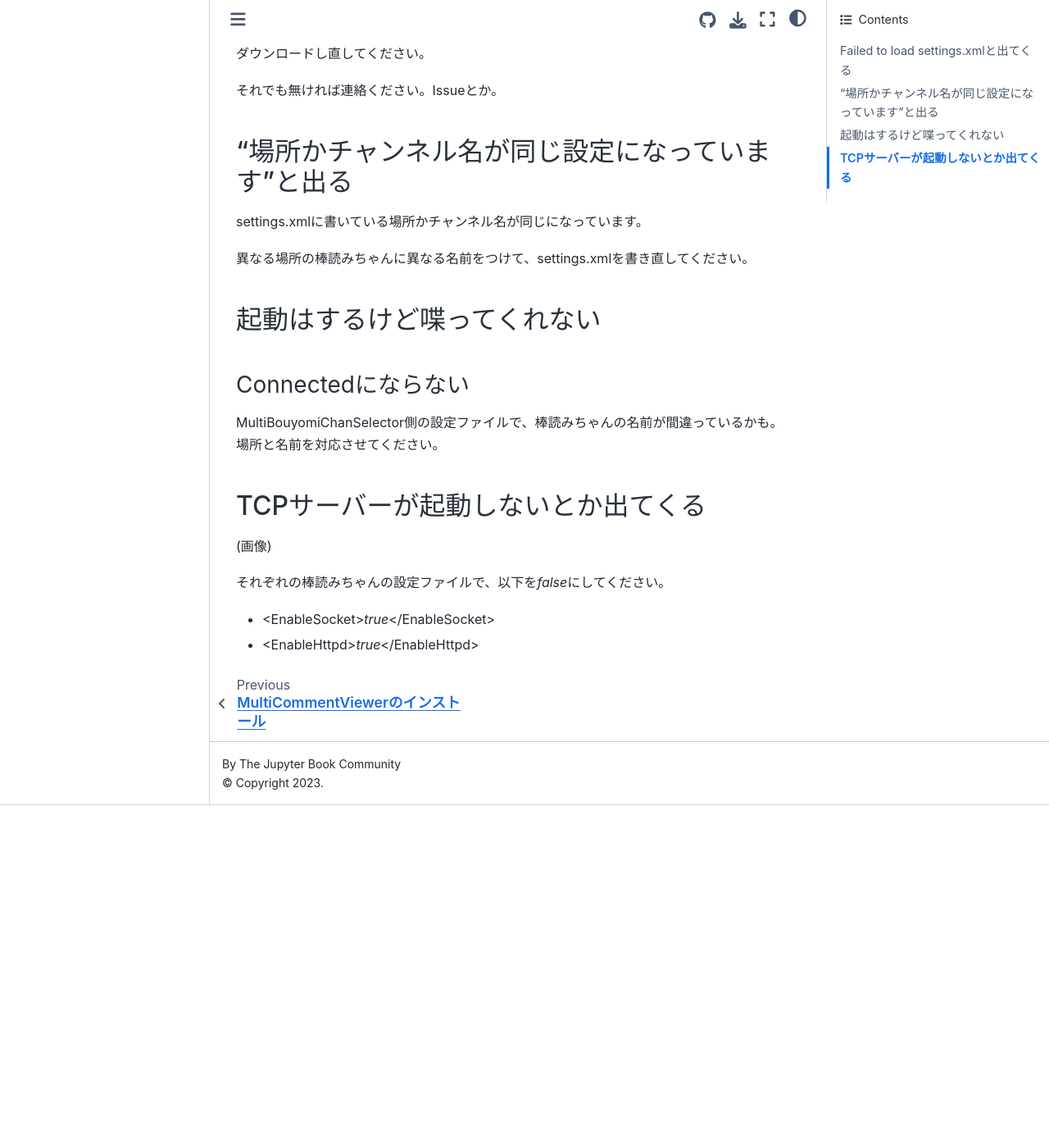
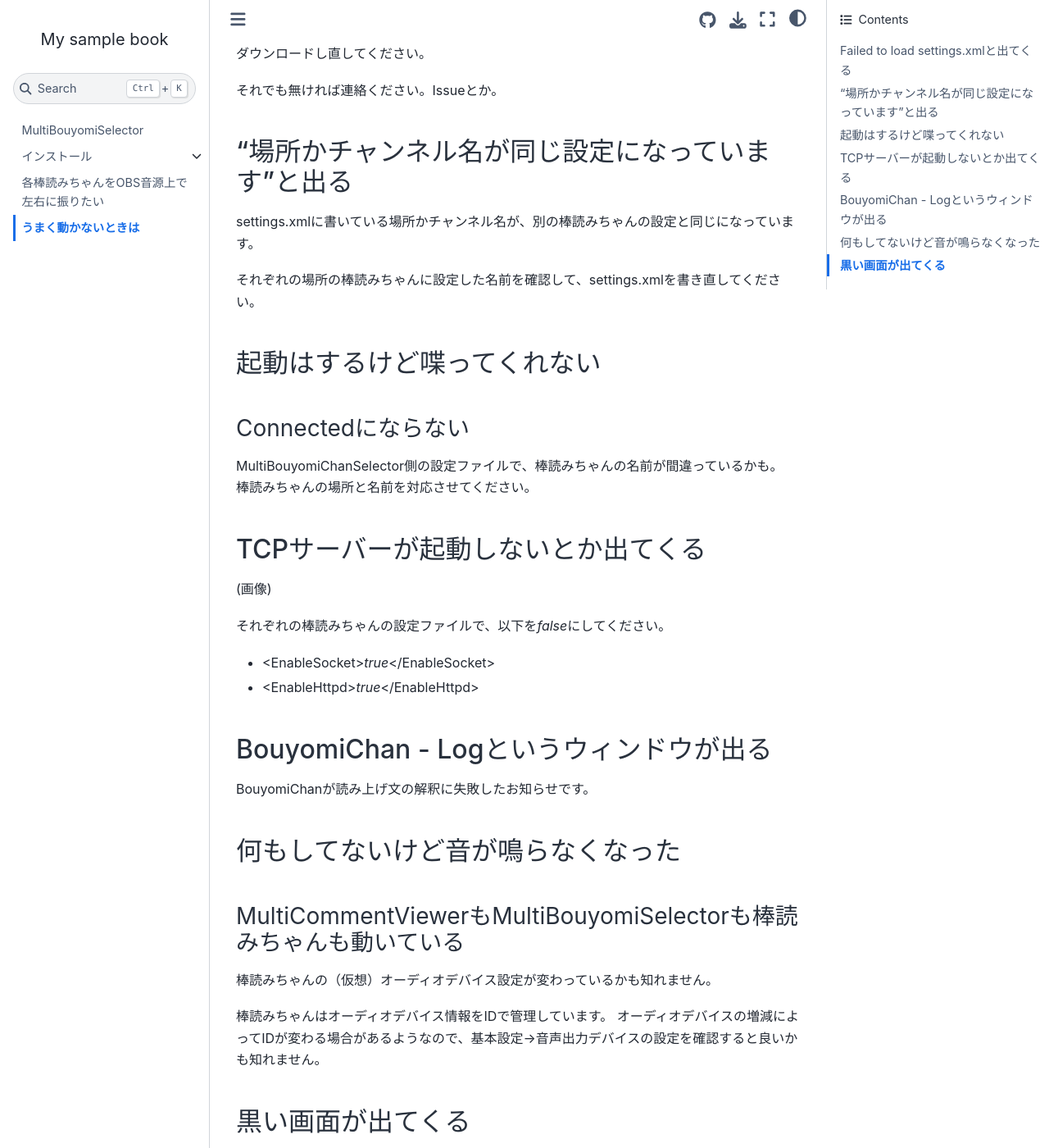
Before and after one commit to kure3rd/MultiBouyomiSelector, a Jupyter Book: the page built from Help.md, in a window 1280 px wide and 1400 px high, scrolled down 418 px. Shown: the whole window at 82% size. Built offline with Jupyter Book 1.0.4 settings and Sphinx 7.4.7 and the Sphinx Book theme 1.1.4, drawn with Linux system fonts in a browser that asks for light colours; pages that are not in the unit, such as notebooks, are missing from menus; before the commit the page ends 1398 px from its top, so only the background shows below that; some of the changed text lies outside the part shown.

Commit message:
とりあえず

````diff
--- a/Help.md
+++ b/Help.md
@@ -12,15 +12,15 @@
 それでも無ければ連絡ください。Issueとか。
 
 ## "場所かチャンネル名が同じ設定になっています"と出る
-settings.xmlに書いている場所かチャンネル名が同じになっています。
+settings.xmlに書いている場所かチャンネル名が、別の棒読みちゃんの設定と同じになっています。
 
-異なる場所の棒読みちゃんに異なる名前をつけて、settings.xmlを書き直してください。
+それぞれの場所の棒読みちゃんに設定した名前を確認して、settings.xmlを書き直してください。
 
 ## 起動はするけど喋ってくれない
 
 ### Connectedにならない
 MultiBouyomiChanSelector側の設定ファイルで、棒読みちゃんの名前が間違っているかも。
-場所と名前を対応させてください。
+棒読みちゃんの場所と名前を対応させてください。
 
 ## TCPサーバーが起動しないとか出てくる
 
@@ -29,3 +29,21 @@ MultiBouyomiChanSelector側の設定ファイルで、棒読みちゃんの名
 それぞれの棒読みちゃんの設定ファイルで、以下を*false*にしてください。
 - \<EnableSocket\>*true*\</EnableSocket\>
 - \<EnableHttpd\>*true*\</EnableHttpd\>
+
+## BouyomiChan - Logというウィンドウが出る
+
+BouyomiChanが読み上げ文の解釈に失敗したお知らせです。
+
+
+## 何もしてないけど音が鳴らなくなった
+
+### MultiCommentViewerもMultiBouyomiSelectorも棒読みちゃんも動いている
+棒読みちゃんの（仮想）オーディオデバイス設定が変わっているかも知れません。
+
+棒読みちゃんはオーディオデバイス情報をIDで管理しています。
+オーディオデバイスの増減によってIDが変わる場合があるようなので、基本設定->音声出力デバイスの設定を確認すると良いかも知れません。
+
+
+## 黒い画面が出てくる
+仕様です。
+最小化しておいてください。
--- a/intro.md
+++ b/intro.md
@@ -6,5 +6,9 @@
 
 (動画)
 
+更に環境を整えると、配信上で左右に分けたりもできます。（OBS上のみ。配信者本人には普通に聞こえる）
+
+（動画）
+
 ```{tableofcontents}
 ```
--- /dev/null
+++ b/separate.md
@@ -0,0 +1,82 @@
+# 各棒読みちゃんをOBS音源上で左右に振りたい
+
+本プログラムの最終目的です。
+**各棒読みちゃんを別々の仮想オーディオデバイスに通すことで、別のステレオ音源としてOBSに入力します**。
+
+自分は配信者ではないのでわかりませんが、もっと一般的な方法があるかも知れません。
+項目として追加したいので、是非Issueなどでご教示ください。
+
+
+必要なもの
+- 仮想オーディオデバイス、例えば
+    - [SYNCROOM（シンクルーム）](https://syncroom.yamaha.com/?utm_source=jpy_foot_br&utm_medium=owned&utm_campaign=allyear)
+        - …についてくる、Yamaha SYNCROOM driver
+    - [VB\-Cable](https://vb-audio.com/Cable/index.htm)
+    - 仮想オーディオデバイスであれば何でも良いはずです。
+- （必要な方は）仮想ミキサー
+
+
+ざっくり手順
+- それぞれの棒読みちゃんの出力先を別々の仮想オーディオデバイスに設定
+    - 本手順書ではSYNCROOM driverとVB-Cableを使っています
+    - 同等の環境が用意できるなら何でも良いです
+- OBSの音声出力キャプチャで各仮想オーディオデバイスを指定する
+    - ステレオになっているので詳細プロパティから左右に振ることができる
+- （必要な方は）仮想ミキサーから仮想オーディオデバイスの音を流す
+
+## まず疑問に思うであろう点
+
+### それぞれの棒読みちゃんをwin-capture-audioで取り込めばよいのでは？
+
+[win\-capture\-audio](https://obsproject.com/forum/resources/win-capture-audio.1338/)では、同じプロセス名のプログラムは同一音源として扱われます。
+そして棒読みちゃんは全て同じプロセス名BouyomiChan.exeとして動いています。
+試してみましたが、複数の棒読みちゃんを起動していると、しっかりPIDを複数表示してくれます。仕様です。
+このプロセス名はプログラム内に組み込まれており、外部から手を加えるのは難しいです。
+
+可能ならもっとスマートな方法
+……MultiBouyomiSelector自体に仮想デバイス機能を持たせたりして、MultiBouyomiSelectorで棒読みちゃんが出力している音声を取り込んで左右まで設定して、win-capture-audioから一発で入力できるようにする的な……
+を取りたいですが、デバイスやプロセス関係は専門外で全く知識がありません。
+
+求む有識者！
+
+
+# 設定方法
+
+## 仮想オーディオデバイスのインストール
+- [VB\-Cable](https://vb-audio.com/Cable/index.htm)
+- [SYNCROOM（シンクルーム）](https://syncroom.yamaha.com/?utm_source=jpy_foot_br&utm_medium=owned&utm_campaign=allyear)
+
+指示通りインストールしてください。
+
+## 棒読みちゃんの音声出力デバイス設定
+
+（棒読みちゃん画像）
+
+棒読みちゃんの設定を開きます。
+
+（棒読みちゃん設定画面画像）
+
+システム->音声出力デバイスから、使いたい仮想オーディオデバイスを選びます。
+他の方向に振り分けたい棒読みちゃんとは別の仮想オーディオデバイスを選んでください。
+
+（同じオーディオデバイスを選んでも問題なく動作はします。）
+
+
+## OBS
+ソース+ -> 音声出力キャプチャ -> 新規作成 -> 棒読みちゃんで選んだ仮想オーディオデバイス
+
+追加したソースの音声ミキサーが動いたら成功です。オーディオの詳細プロパティから左右に振ってください。
+
+詳細はOBSの使い方で調べてください。
+
+## 仮想ミキサー
+
+配信上には棒読みちゃんの声が乗りますが、自分のPC上では何も鳴りません。
+必要であれば仮想ミキサーを使って、仮想オーディオデバイスからの出力をPC上で流してください。
+
+やり方は使うミキサーによって様々です。
+自分は[VB\-Audio VoiceMeeter Banana](https://vb-audio.com/Voicemeeter/banana.htm)を[配信や動画にVC音を入れない方法、Voicemeeter Bananaの使い方と設定の解説。USBヘッドセットもOK \| ARUTORA](https://arutora.com/15444)を参考にしながら使いました。
+
+だいたいこんな感じになっていれば聞こえるはずです。
+
+（画像）
````
Also changed, not shown: HowToInstall.md (+3 -3 lines).
